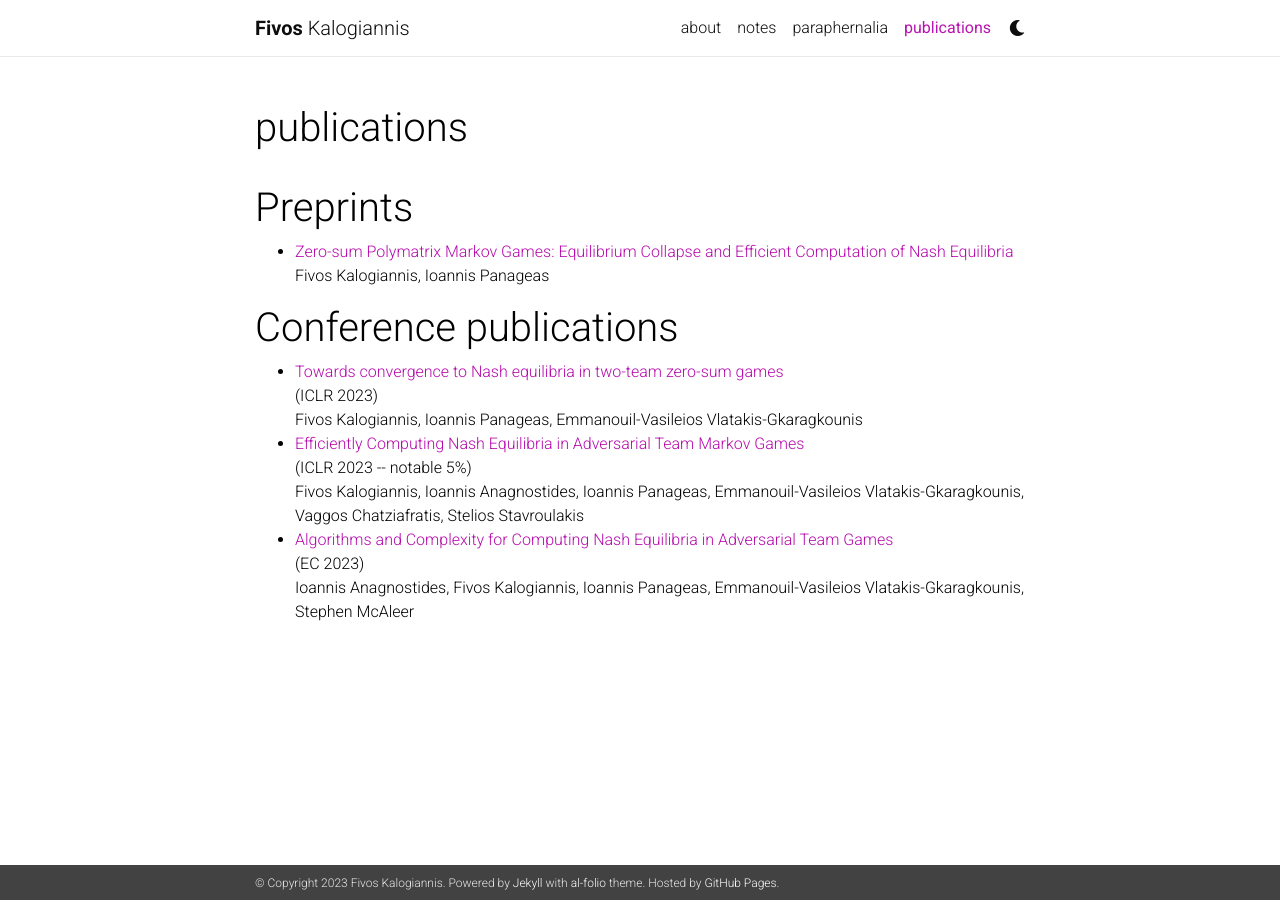
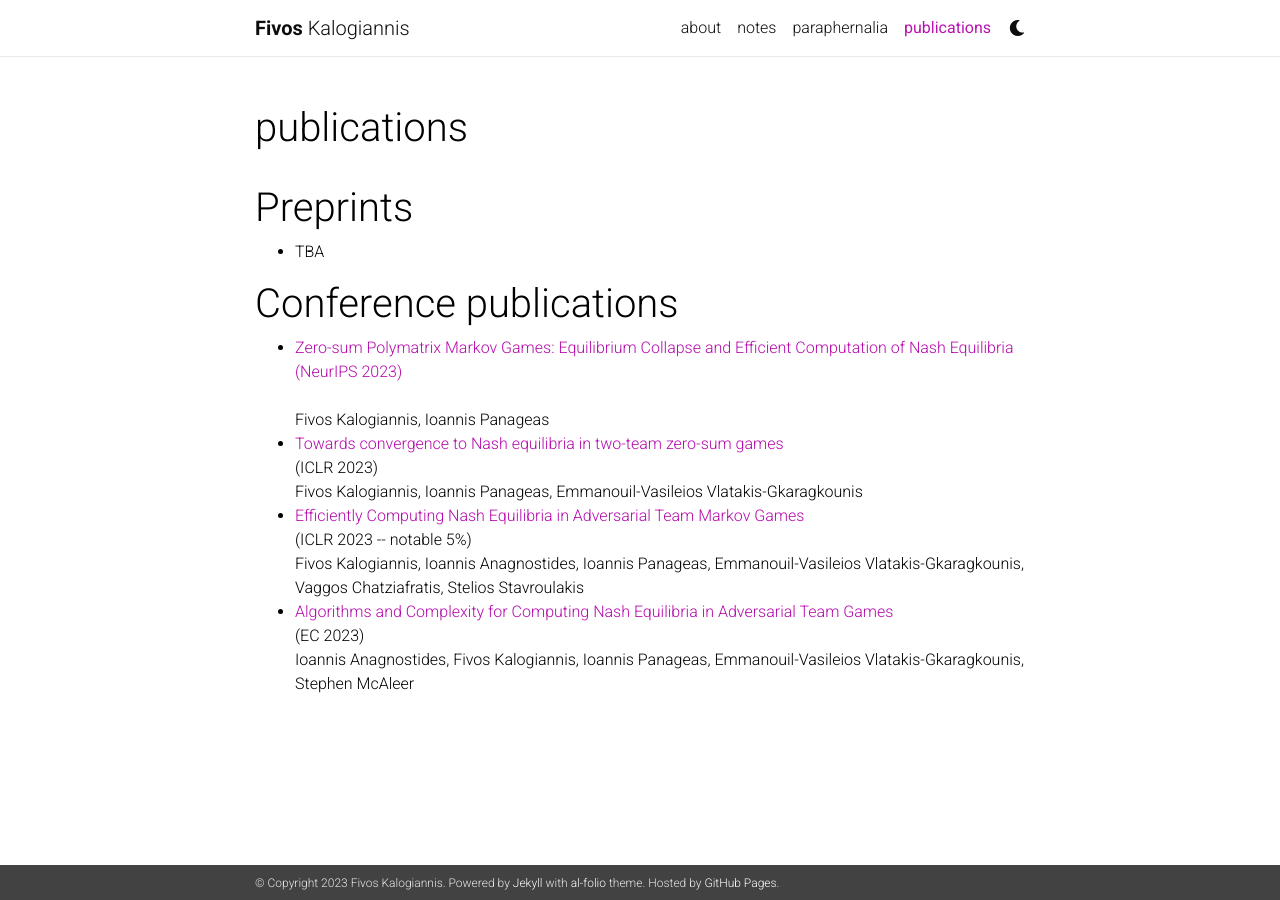
Before and after one commit to fivoskal/fivoskal.github.io, a Jekyll site: the page built from _pages/publications.md, in a window 1280 px wide. Built offline with Jekyll 4.4.1, drawn with Linux system fonts in a browser that asks for light colours; nearby versions of some CDN libraries; comment, search, counter and statistics services are not loaded; a style sheet for code colours, icons or effects is not loaded.

Commit message:
Update publications.md
neurips

```diff
--- a/_pages/publications.md
+++ b/_pages/publications.md
@@ -10,12 +10,15 @@ years: [2021, 2023]
 # Preprints
 <ul>
   <li>
-    <a href="https://arxiv.org/abs/2305.14329">Zero-sum Polymatrix Markov Games: Equilibrium Collapse and Efficient Computation of Nash Equilibria</a><br>Fivos Kalogiannis, Ioannis Panageas
+    TBA
   </li>
 </ul>
 
 # Conference publications
 <ul>
+  <li>
+    <a href="https://arxiv.org/abs/2305.14329">Zero-sum Polymatrix Markov Games: Equilibrium Collapse and Efficient Computation of Nash Equilibria<br>(NeurIPS 2023)<br></a><br>Fivos Kalogiannis, Ioannis Panageas
+  </li>
   <li>
     <a href="https://arxiv.org/abs/2111.04178">Towards convergence to Nash equilibria in two-team zero-sum games</a><br>(ICLR 2023)<br>Fivos Kalogiannis, Ioannis Panageas, Emmanouil-Vasileios Vlatakis-Gkaragkounis
   </li>
```
